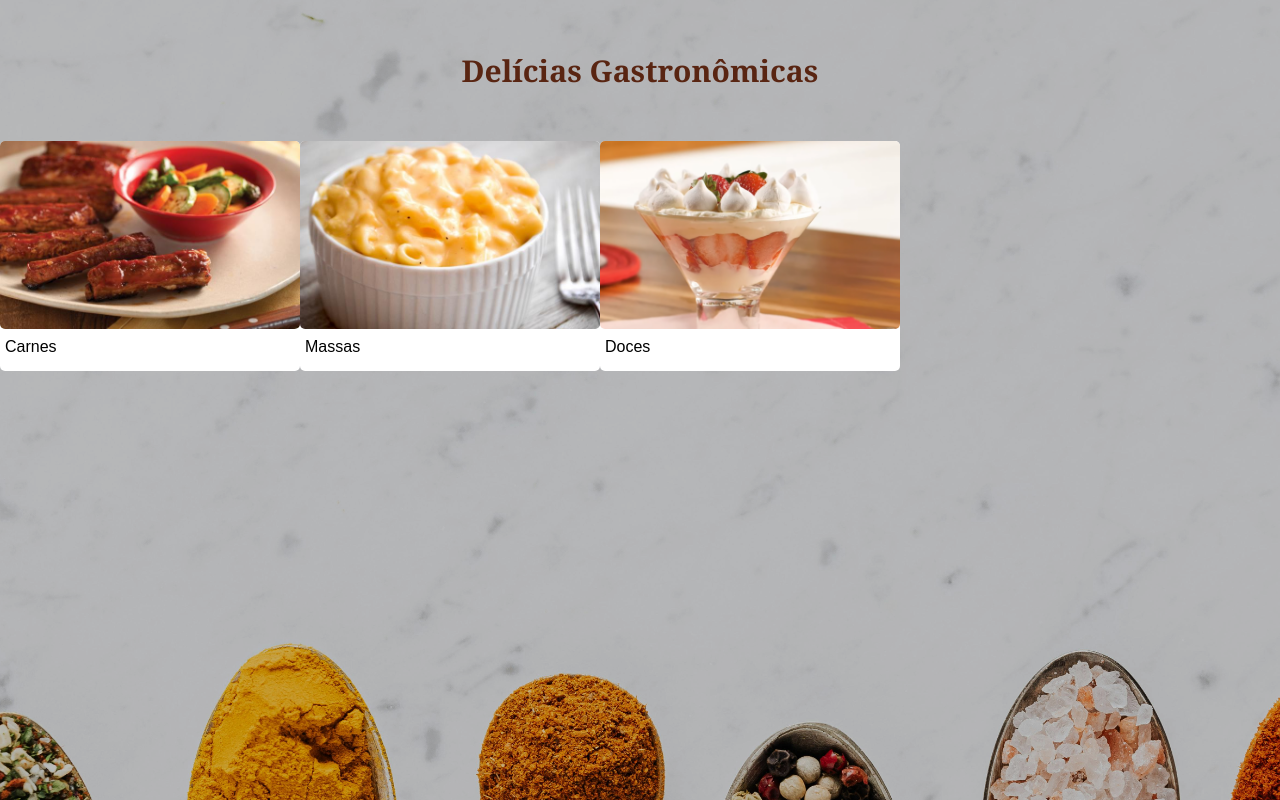
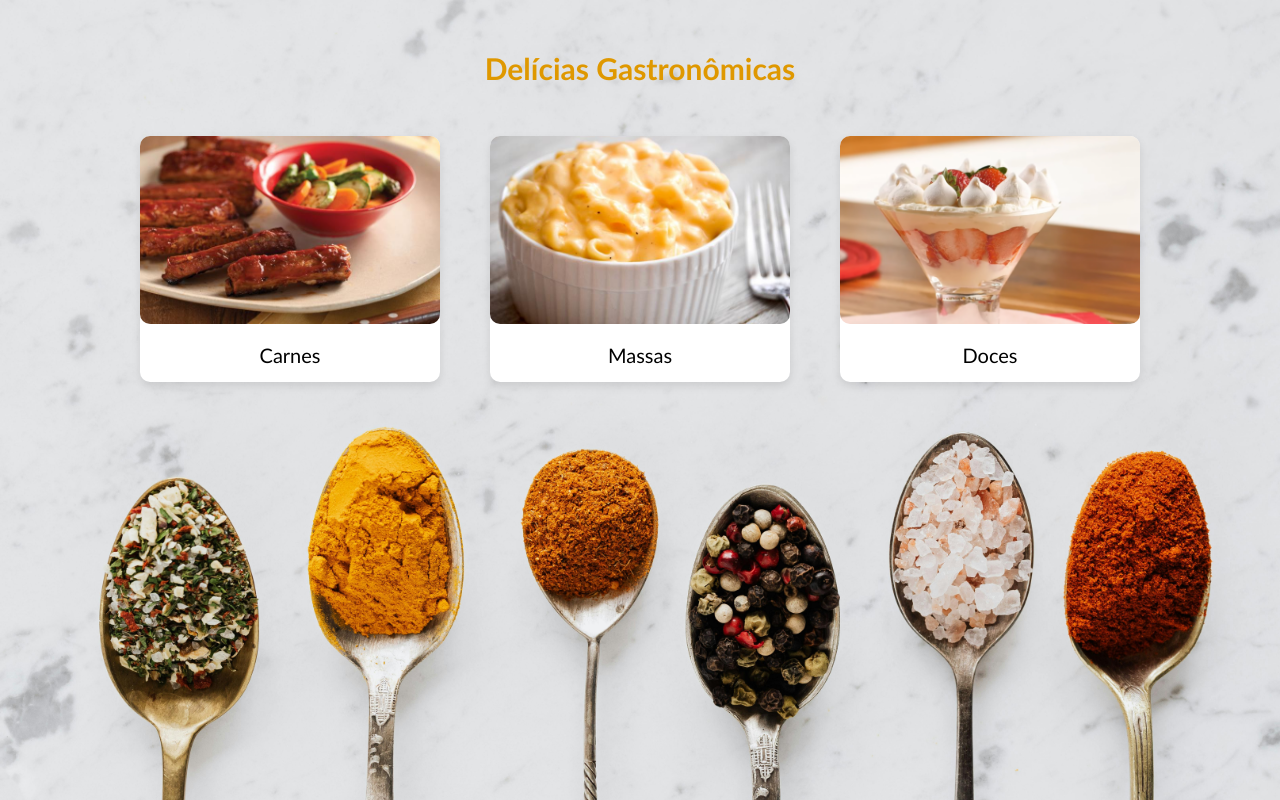
Before and after one commit to Alexig2/Receitas-Alex-Liz, a website: page index.html in a window 1280 px wide. Shown: the top 800 px of the page. Drawn offline with Linux system fonts and the light colour scheme.

Commit message:
Aprimorando o CSS do index

```diff
--- a/css/style.css
+++ b/css/style.css
@@ -10,11 +10,10 @@ a {
 .cardFundo {
   background-image: url("/images/fundo-colheres.jpg");
   background-size: cover;
-  background-position: center;
-  background-color: rgba(0, 0, 0, 0.2);
+  background-position: bottom;
+  background-color: rgba(0, 0, 0, 0);
   background-blend-mode: darken;
-  padding-bottom: 800px;
-  margin-bottom: 200px;
+  padding-bottom: 430px;
 }
 
 html,
@@ -27,28 +26,34 @@ html,
 
 .cardTitulo {
   padding-top: 50px;
-  color: #592512;
+  color: #df9800;
   font-size: 30px;
   text-align: center;
   font-weight: bold;
-  font-family: Cambria, Cochin, Georgia, Times, "Times New Roman", serif;
+  font-family: 'Gill Sans', 'Gill Sans MT', Calibri, 'Trebuchet MS', sans-serif;
 }
 
 .comidas {
   display: flex;
   margin-top: 50px;
+  justify-content: center;
+  gap: 50px;
 }
 
 .cardComida {
   background-color: white;
-  border-radius: 5px;
-  padding-bottom: 10px;
+  border-radius: 10px;
+  padding-bottom: 15px;
+  box-shadow: 0 4px 8px rgb(0, 0, 0, 0.1);
 }
 
 .img {
-  border-radius: 5px;
+  border-radius: 10px;
 }
 
 .tituloComida {
-  padding: 5px;
+  text-align: center;
+  padding-top: 15px;
+  font-family: "Gill Sans", "Gill Sans MT", Calibri, "Trebuchet MS", sans-serif;
+  font-size: 20px;
 }
--- a/index.html
+++ b/index.html
@@ -14,15 +14,15 @@
     <div class="cardFundo">
       <div class="cardTitulo">Delícias Gastronômicas</div>
       <div class="comidas">
-        <a class="cardComida" href="carnes.html">
+        <a class="cardComida" href="carnes">
           <img class="img" src="/images/costelinha.png" width="300px" alt="" />
           <div class="tituloComida">Carnes</div>
         </a>
-        <a class="cardComida" href="massas.html">
+        <a class="cardComida" href="massas">
           <img class="img" src="images/mac n cheese.png" width="300px" alt="" />
           <div class="tituloComida">Massas</div>
         </a>
-        <a class="cardComida" href="doces.html">
+        <a class="cardComida" href="doces">
           <img class="img" src="/images/merengue.png" width="300px" alt="" />
           <div class="tituloComida">Doces</div>
         </a>
```
Also changed, not shown: 2 other files.
